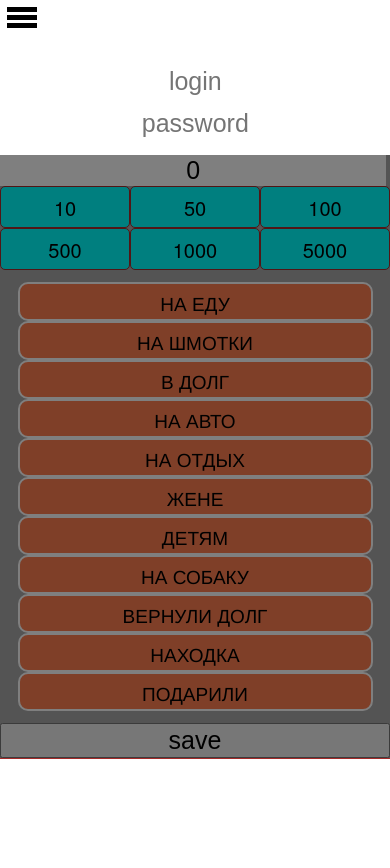
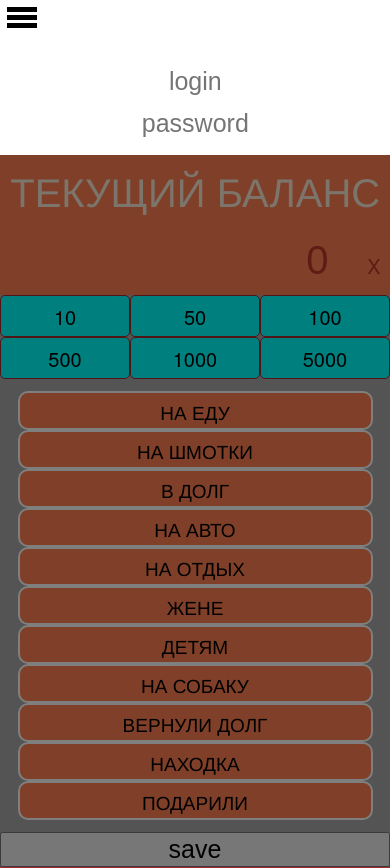
Before and after one commit to nenaz/my-ash, a plain HTML site: page index.html in a window 390 px wide. Before the commit the page ends 844 px from the top, so only its background shows below. Drawn offline with Linux system fonts and the light colour scheme; some packages are replaced by stand-ins of ours.

Commit message:
refactoring, add Custom Input

```diff
--- a/css/main.less
+++ b/css/main.less
@@ -156,19 +156,46 @@ html, body{
 	position: relative;
 	.purseBalance{
 		display: table;
-		width: 100%;
+		width: 95%;
+		background: coral;
+		padding: 0 10px;
+		height: 140px;
+		font-size: 0;
 		span{
-			display: table-cell;
-			width: 50%;
-			font-size: 25px;
+			display: inline-block;
+			height: 50%;
+			padding: 0;
+			margin: 0;
+			width: 100%;
+			font-size: 40px;
 			text-align: center;
+			line-height: 70px;
+			color: antiquewhite;
 		}
-		input{
-			display: table-cell;
-			font-size: 25px;
-			width: 98%;
-			text-align: center;
-			border: 0px;
+		::-webkit-input-placeholder {
+			color:#c0392b;
+		}
+		.customInput{
+			display: table;
+			height: 70px;
+			input{
+				display: table-cell;
+				font-size: 40px;
+				width: 100%;
+				text-align: right;
+				border: 0;
+				outline: none;
+				height: 100%;
+				background: coral;
+				padding: 0;
+			}
+			.clearInput{
+				display: table-cell;
+				width: 10%;
+				font-size: 20px;
+				color: #c0392b;
+				text-align: right;
+			}
 		}
 	}
 	.replButtons{
--- a/index.html
+++ b/index.html
@@ -1,22 +1,4 @@
 <!DOCTYPE html>
-<!--
-    Licensed to the Apache Software Foundation (ASF) under one
-    or more contributor license agreements.  See the NOTICE file
-    distributed with this work for additional information
-    regarding copyright ownership.  The ASF licenses this file
-    to you under the Apache License, Version 2.0 (the
-    "License"); you may not use this file except in compliance
-    with the License.  You may obtain a copy of the License at
-
-    http://www.apache.org/licenses/LICENSE-2.0
-
-    Unless required by applicable law or agreed to in writing,
-    software distributed under the License is distributed on an
-    "AS IS" BASIS, WITHOUT WARRANTIES OR CONDITIONS OF ANY
-     KIND, either express or implied.  See the License for the
-    specific language governing permissions and limitations
-    under the License.
--->
 <html>
     <head>
         <!--
@@ -37,13 +19,6 @@
         <title>Hello World</title>
     </head>
     <body>
-        <!--div class="app">
-            <h1>Apache Cordova</h1>
-            <div id="deviceready" class="blink">
-                <p class="event listening">Connecting to Device</p>
-                <p class="event received">Device is Ready</p>
-            </div>
-        </div-->
 		<div class="topMenu">
 			<div class="topMenuButton">
 				<div class="classMenu"></div>
@@ -76,17 +51,14 @@
 			<div class="loginBlock blocks">
 				<input placeholder="login" id="login"/>
 				<input placeholder="password" id="password" type="password"/>
-				<!--div class="saveLPBlock">
-					<input type="checkbox" action="saveLP"/>
-					<span>Save login & password</span>
-				</div>
-				<button id="goToBank">Sign in</button-->
 			</div>
 			<div class="purseBlock blocks">
-				<!--button id="myСash">my cash</button-->
 				<div class="purseBalance">
-					<!--span  id="balance">0</span-->
-					<input id="manualInput" value="0"/>
+					<span  id="balance" >Текущий баланс</span>
+					<div class="customInput">
+						<input id="manualInput" placeholder="0" type="number"/>
+						<div class="clearInput">X</div>
+					</div>
 				</div>
 				<div class="replButtons">
 					<div>
--- a/js/index.js
+++ b/js/index.js
@@ -29,20 +29,16 @@ var app = {
     // Bind any events that are required on startup. Common events are:
     // 'load', 'deviceready', 'offline', and 'online'.
     bindEvents: function() {
-		// app.Utils.loadingElemPos();
         document.addEventListener('deviceready', this.onDeviceReady, false);
-        // document.getElementById('goToBank').addEventListener('click', this.doLogin, false);
         document.getElementById('password').addEventListener('keyup', this.keyLogin, false);
-        document.getElementById('myСash').addEventListener('click', this.getMyMoney, false);
-        // document.getElementById('getImgButton').addEventListener('click', this.getCameraImage, false);
-        // document.getElementById('myСash').addEventListener('click', this.getMyMoney, false);
 		$('.leftMenu ').on('tap', this.toggleLeftMenu);
 		$('button[type="repl-but"]').on('click', this.replAmount);
 		$('.categoryBlock .customButton').on('click', this.selectCategory);
 		$('.saveCosts').on('click', this.saveCosts);
 		$('.topMenuButton').on('click', this.toggleLeftMenu);
 		$('[action="app-exit"]').on('click', this.exitApp);
-
+		$('.replButtons div[type="repl-but"]').on('click', this.replAmount);
+		$('.clearInput').on('click', this.clearAmount);
     },
 
     // deviceready Event Handler
@@ -85,7 +81,7 @@ var app = {
 			alert('введите логин');
 		}
 		app.Utils.maskToggle(true);
-						$('.loadAnimate').addClass('visible');
+		$('.loadAnimate').addClass('visible');
 		var deferred = $.Deferred();
 		$.when(app.Data.doLogin({
 			username: login,
@@ -146,8 +142,15 @@ var app = {
 	},
 
 	replAmount: function (e) {
-		var amount = parseInt(document.getElementById('manualInput').value) + parseInt($(e.target).attr('action'));
+		var startAmount = parseInt(document.getElementById('manualInput').value),
+			amount;
+		startAmount = (isNaN(startAmount)) ? 0 : startAmount;
+		amount = startAmount + parseInt($(e.target).attr('action'));
 		document.getElementById('manualInput').value = amount;
+	},
+
+	clearAmount: function () {
+		$('#manualInput')[0].value = '';
 	},
 
 	selectCategory: function (e) {
```
Also changed, not shown: css/main.css.
